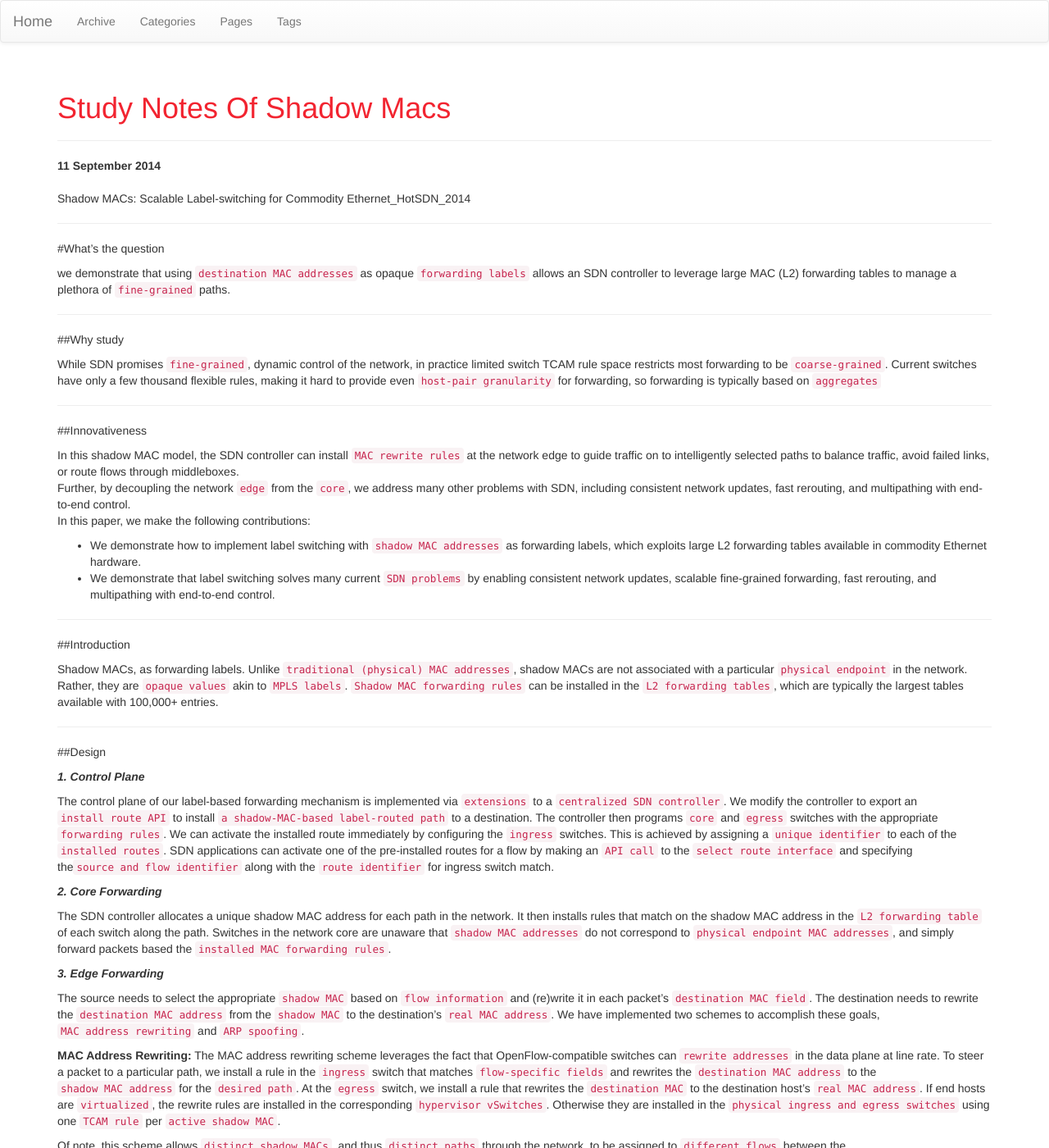
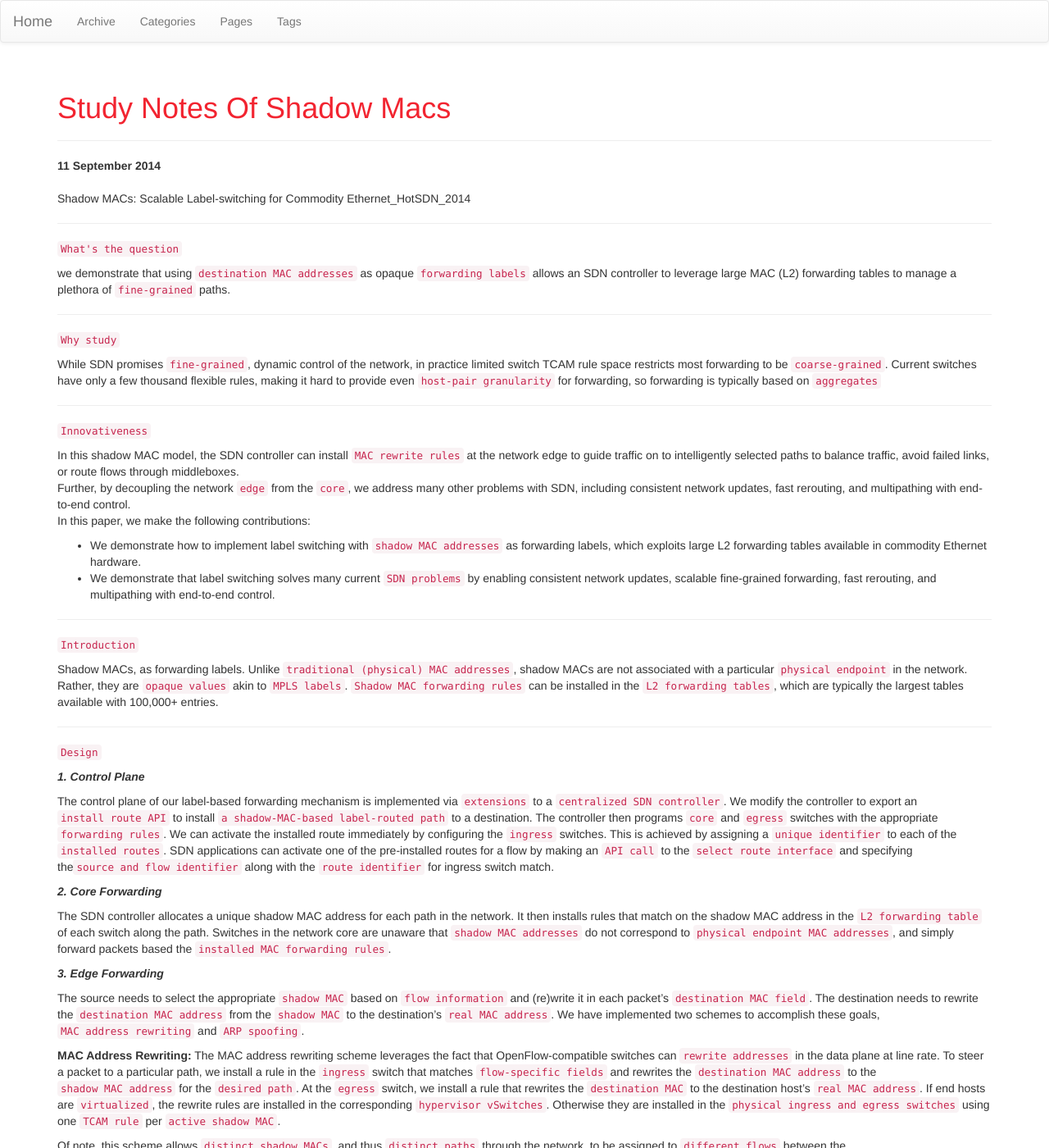
Before and after one commit to wangjunxiao/wangjunxiao.github.io, a Jekyll site: the page built from _posts/2014-9-11-study-notes-of-shadow-macs.md, in a window 1280 px wide and 1400 px high. Shown: the whole window at 82% size. Built offline with Jekyll 4.4.1, drawn with Linux system fonts in a browser that asks for light colours; nearby versions of some CDN libraries; comment, search, counter and statistics services are not loaded; some of the changed text lies outside the part shown.

```diff
--- a/_posts/2014-9-11-study-notes-of-shadow-macs.md
+++ b/_posts/2014-9-11-study-notes-of-shadow-macs.md
@@ -11,19 +11,19 @@ Shadow MACs: Scalable Label-switching for Commodity Ethernet_HotSDN_2014
 
 *****
 
-#What's the question
+`What's the question`
 
 we demonstrate that using `destination MAC addresses` as opaque `forwarding labels` allows an SDN controller to leverage large MAC (L2) forwarding tables to manage a plethora of `fine-grained` paths.
 
 *****
 
-##Why study
+`Why study`
 
 While SDN promises `fine-grained`, dynamic control of the network, in practice limited switch TCAM rule space restricts most forwarding to be `coarse-grained`. Current switches have only a few thousand flexible rules, making it hard to provide even `host-pair granularity` for forwarding, so forwarding is typically based on `aggregates`
 
 *****
 
-##Innovativeness
+`Innovativeness`
 
 In this shadow MAC model, the SDN controller can install `MAC rewrite rules` at the network edge to guide traffic on to intelligently selected paths to balance traffic, avoid failed links, or route flows through middleboxes.
 <br>
@@ -36,13 +36,13 @@ In this paper, we make the following contributions:
 
 *****
 
-##Introduction
+`Introduction`
 
 Shadow MACs, as forwarding labels. Unlike `traditional (physical) MAC addresses`, shadow MACs are not associated with a particular `physical endpoint` in the network. Rather, they are `opaque values` akin to `MPLS labels`. `Shadow MAC forwarding rules` can be installed in the `L2 forwarding tables`, which are typically the largest tables available with 100,000+ entries.
 
 *****
 
-##Design
+`Design`
 
 ***1. Control Plane***
 
@@ -74,7 +74,7 @@ we use shadow MACs to configure two different routes between a source (A) and de
 
 *****
 
-##KEY BENEFITS
+`KEY BENEFITS`
 
 **Minimal TCAM Usage:** we use `no` TCAM rules in the network `core` for forwarding and `at most one` TCAM entry per `edge` switch per active shadow MAC sourced or drained by a directlyconnected host. In virtualized environments, MAC rewriting can be performed in the hypervisor vSwitches, reducing the physical switch TCAM requirement to `zero`. With ARP spoofing, `no` TCAM entries are used at the edge, except possibly at the egress if host stacks are `unmodified`.
 
```
